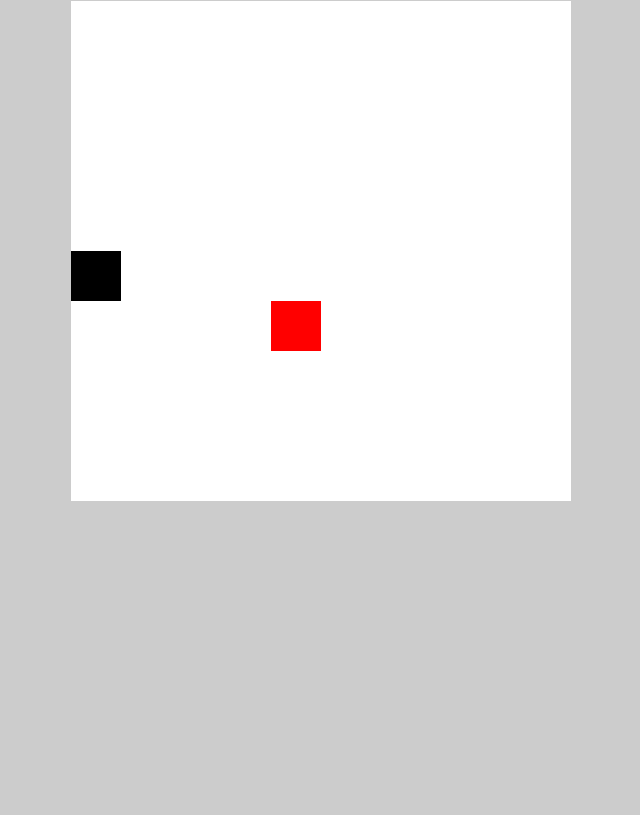
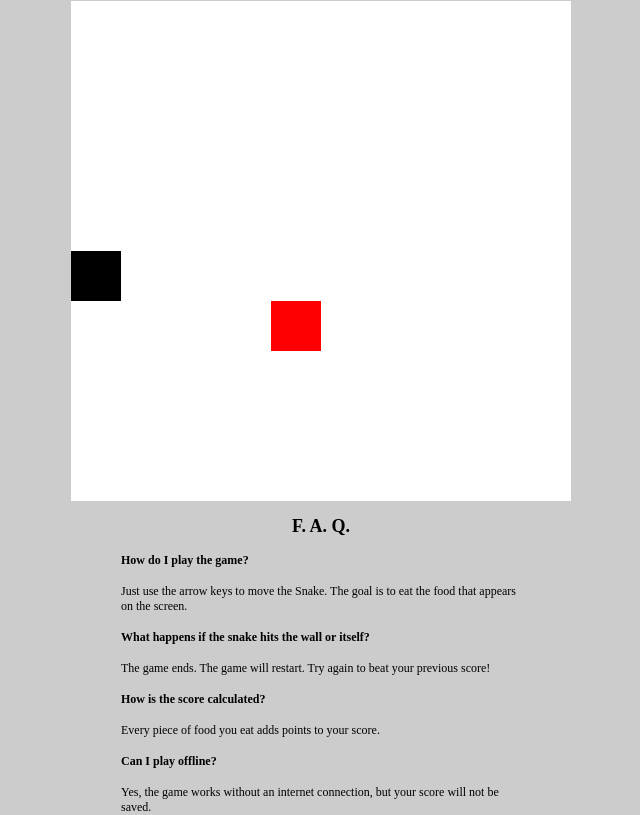
Before and after one commit to tarsislimadev/snake, a website: page index.html in a window 1280 px wide. Shown: the part 79-894 px from the top of the page, without its empty margins (319-959 px from the left). Before the commit the page ends 800 px from the top, so only its background shows below. Drawn offline with Linux system fonts and the light colour scheme.

Commit message:
Add F.A.Q.

```diff
--- a/index.css
+++ b/index.css
@@ -1 +1,21 @@
-h1 { text-align: center; }
+h1,
+h2 {
+  text-align: center;
+}
+
+#faq {
+  font-size: 12px;
+  display: block;
+  margin: 0 auto;
+  width: 400px;
+}
+
+#faq h2 {
+  margin-bottom: 1rem;
+}
+
+#faq .question {
+  font-weight: bold;
+  margin-bottom: 1rem;
+  margin-top: 1rem;
+}
--- a/index.html
+++ b/index.html
@@ -14,6 +14,18 @@
   <h1>snake</h1>
   <div id="app"></div>
 
+  <div id="faq">
+    <h2>F. A. Q. </h2>
+    <div class="question">How do I play the game?</div>
+    <div class="answer">Just use the arrow keys to move the Snake. The goal is to eat the food that appears on the screen.</div>
+    <div class="question">What happens if the snake hits the wall or itself?</div>
+    <div class="answer">The game ends. The game will restart. Try again to beat your previous score!</div>
+    <div class="question">How is the score calculated?</div>
+    <div class="answer">Every piece of food you eat adds points to your score.</div>
+    <div class="question">Can I play offline?</div>
+    <div class="answer">Yes, the game works without an internet connection, but your score will not be saved.</div>
+  </div>
+
   <script type="module">
     import { Game } from './index.js'
 
@@ -26,7 +38,7 @@
 
     game.domElement.style.display = 'block'
     game.domElement.style.margin = '0 auto'
- </script>
+  </script>
   <ins class="adsbygoogle" style="display:block" data-ad-client="ca-pub-8803365396237758" data-ad-slot="4501869550" data-ad-format="auto" data-full-width-responsive="true"></ins>
   <script>(adsbygoogle = window.adsbygoogle || []).push({});</script>
 </body>
```
